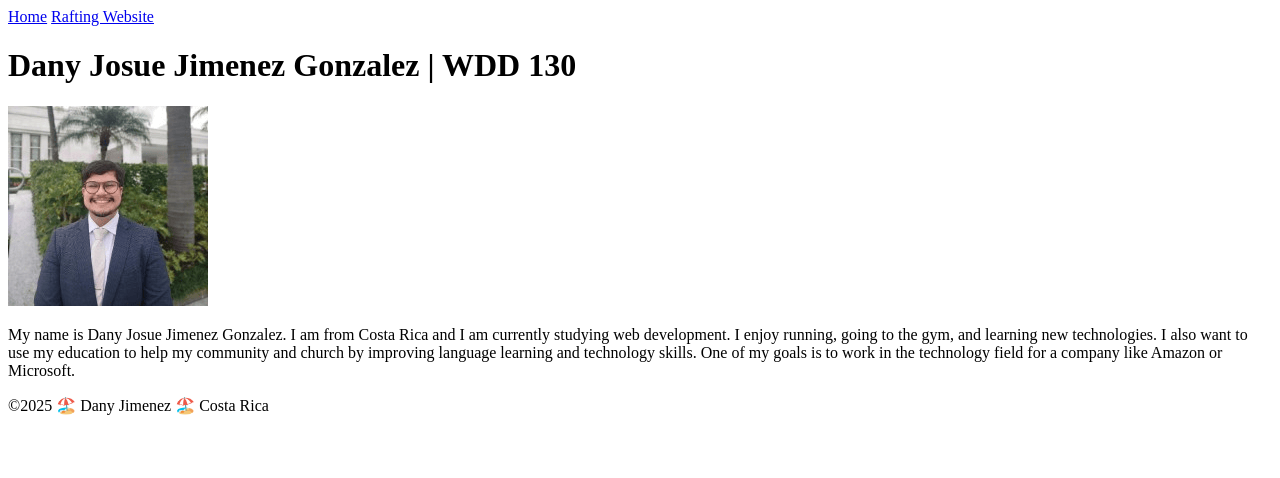
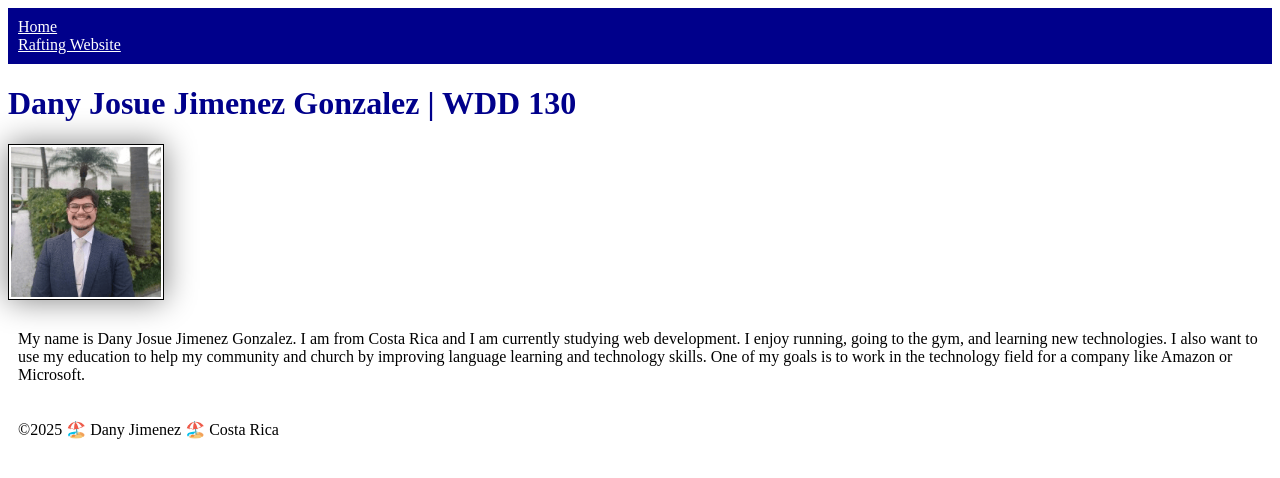
Before and after one commit to dany-datcom/wdd130, a plain HTML site: page index.html in a window 1280 px wide. Drawn offline with Linux system fonts and the light colour scheme.

Commit message:
Introduction to ccs

```diff
--- a/index.html
+++ b/index.html
@@ -1,10 +1,13 @@
 <!DOCTYPE html>
 <html lang="en">
+
 <head>
+    <link rel="stylesheet" href="styles/styles.css">
     <meta charset="UTF-8">
     <meta name="viewport" content="width=device-width, initial-scale=1.0">
-    <title>Dany Josue Jimenez Gonzalez | WDD 130  </title>
+    <title>Dany Josue Jimenez Gonzalez | WDD 130 </title>
 </head>
+
 <body>
     <header>
         <nav>
@@ -26,4 +29,5 @@
         <p>©2025 🏖️ Dany Jimenez 🏖️ Costa Rica</p>
     </footer>
 </body>
+
 </html>
--- a/styles/styles.css
+++ b/styles/styles.css
@@ -0,0 +1,26 @@
+nav {
+    background-color: darkblue;
+    padding: 10px;
+}
+
+nav a {
+    color: white;
+    display: block;
+    padding: 20;
+}
+
+h1 {
+    color: darkblue;
+}
+
+img {
+    width: 150px;
+    height: auto;
+    border: 1px solid black;
+    padding: 2px;
+    box-shadow: 0 0 30px gray;
+}
+
+p {
+    padding: 10px;
+}
```
